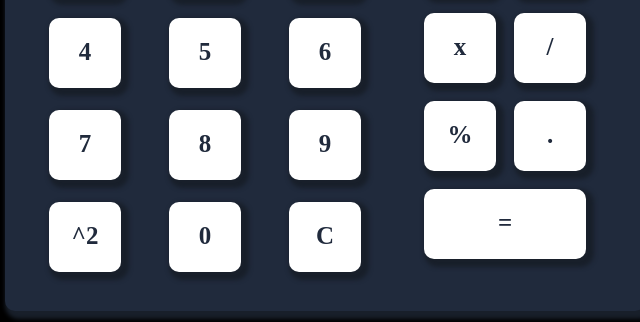
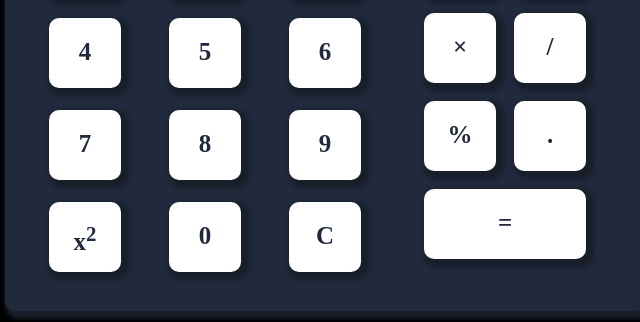
Before and after one commit to maura-dev/sca-calculator-task, a plain HTML site: page index.html in a window 1280 px wide. Shown: the part 357-679 px from the top of the page, 315-955 px from the left. Drawn offline with Linux system fonts and the light colour scheme.

Commit message:
Update index.html
Minor fixes

```diff
--- a/index.html
+++ b/index.html
@@ -30,7 +30,7 @@
 				<div class="digits" id="7" onclick="displayOnScreen(event)">7</div>
 				<div class="digits" id="8" onclick="displayOnScreen(event)">8</div>
 				<div class="digits" id="9" onclick="displayOnScreen(event)">9</div>
-				<div class="digits" id="^2" onclick="displayOnScreen(event)">^2</div>
+				<div class="digits" id="^2" onclick="displayOnScreen(event)">x<sup>2</sup></div>
 				<div class="digits" id="0" onclick="displayOnScreen(event)">0</div>
 				<div class="digits" onclick="clearScreen()">C</div>
 			</div>
@@ -38,7 +38,7 @@
 			<div class="operators">
 				<div class="digits one" id="+" onclick="displayOnScreen(event)">+</div>
 				<div class="digits one" id="-" onclick="displayOnScreen(event)">-</div>
-				<div class="digits one" id="*" onclick="displayOnScreen(event)">x</div>
+				<div class="digits one" id="*" onclick="displayOnScreen(event)">&times;</div>
 				<div class="digits one" id="/" onclick="displayOnScreen(event)">/</div>
 				<div class="digits one" id="%" onclick="displayOnScreen(event)">%</div>
 				<div class="digits one" id="." onclick="displayOnScreen(event)">.</div>
```
